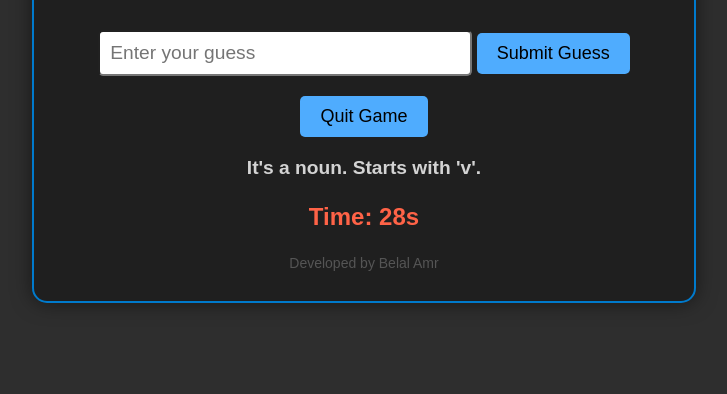
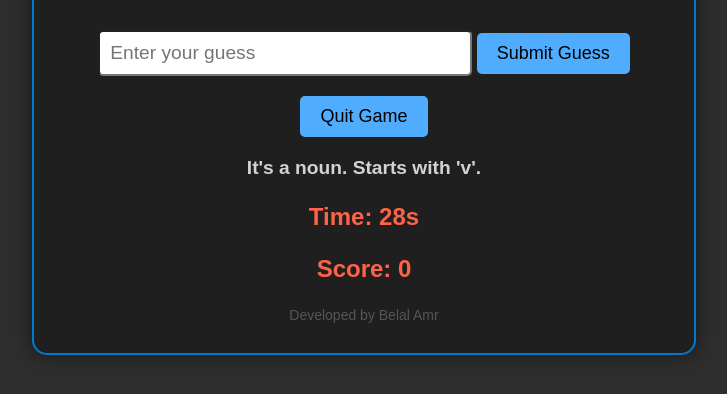
Before and after one commit to BelalAmrMohamed/GuessTheWord, a plain HTML site: page index.html in a window 1280 px wide. Both pictures are taken after typing "Sample" into the empty fields and a click on the button "Submit Guess". Shown: the part 272-666 px from the top of the page, without its empty margins (276-1003 px from the left). Drawn offline with Linux system fonts and the light colour scheme.

Commit message:
Add files via upload

```diff
--- a/index.html
+++ b/index.html
@@ -74,6 +74,11 @@
             margin-top: 10px;
             color: #d3d3d3;
         }
+        #score {
+            font-size: 1.5rem;
+            font-weight: bold;
+            color: #ff6347;
+        }
     </style>
 </head>
 <body>
@@ -89,6 +94,7 @@
             <p id="feedback" class="feedback"></p>
             <p id="hint" class="feedback"></p>
             <p id="timer"></p>
+            <p id="score">Score: 0</p>
         </div>
         <div id="game-over" class="hidden">
             <h2 class="game-over">Game Over</h2>
@@ -133,8 +139,8 @@
         let timer = 30;
 
         // Sound Effects
-        const correctSound = new Audio('https://bigsoundbank.com/UPLOAD/wav/2059.wav');
-        const incorrectSound = new Audio('https://bigsoundbank.com/UPLOAD/wav/1399.wav');
+        const correctSound = new Audio('https://bigsoundbank.com/UPLOAD/wav/1399.wav');
+        const incorrectSound = new Audio('https://bigsoundbank.com/UPLOAD/wav/2059.wav');
 
         function startGame() {
             if (level <= words.length) {
@@ -165,6 +171,8 @@
 
         function submitGuess() {
             let guess = document.getElementById("player-guess").value.toLowerCase();
+            // Remove any non-alphabet characters from the guess
+            guess = guess.replace(/[^a-z]/g, '');
             clearInterval(timerInterval); // Stop the timer when a guess is submitted
 
             if (guess === "") {
@@ -181,17 +189,20 @@
                 incorrectSound.play();
             }
 
+            document.getElementById("score").innerText = `Score: ${score}`;
+
             level++;
-            if (level <= words.length) {
-                startGame();
+            if (level > words.length) {
+                endGame();
             } else {
-                endGame();
+                startGame(); // Load the next word
             }
         }
 
         function quitGame() {
-            clearInterval(timerInterval); // Stop the timer
-            endGame();
+            if (confirm("Are you sure you want to quit the game?")) {
+                endGame();
+            }
         }
 
         function endGame() {
@@ -207,11 +218,11 @@
             score = 0;
             document.getElementById("game-over").classList.add("hidden");
             document.getElementById("game").classList.remove("hidden");
+            document.getElementById("score").innerText = `Score: ${score}`;
             startGame();
         }
 
-        // Initialize the game
-        startGame();
+        startGame(); // Start the game when the page loads
     </script>
 </body>
 </html>
```
